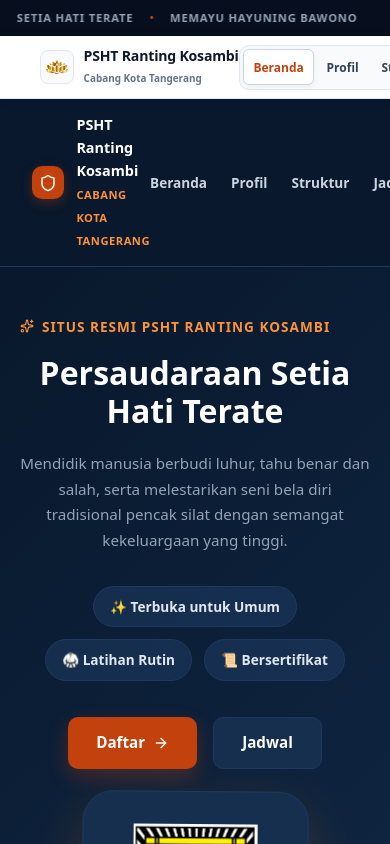
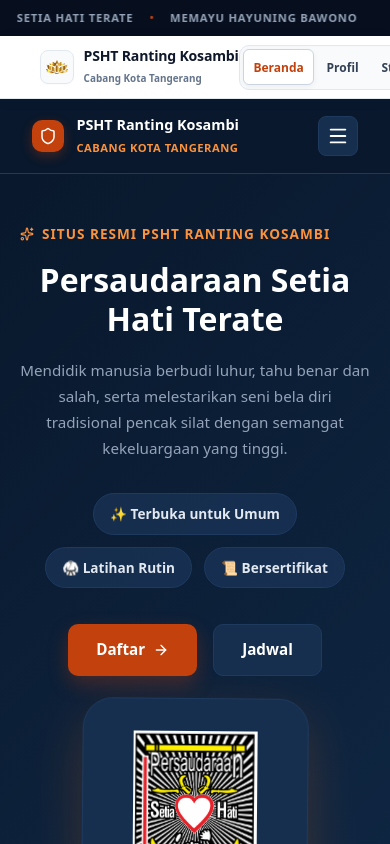
Before and after one commit to fajaralfalich-ux/psht-kosambi-cms., a React (Vite) app: page / in a window 390 px wide. Shown: the top 844 px of the page. Built offline with nearby package versions, Linux system fonts and the light colour scheme.

Commit message:
fix navbar duplicate elements and mobile responsive menu

```diff
--- a/src/pages/Home.jsx
+++ b/src/pages/Home.jsx
@@ -250,6 +250,14 @@ export default function Home() {
           .section-title-light { font-size: 1.75rem !important; }
 
           .gallery-header-flex { flex-direction: column !important; align-items: flex-start !important; gap: 1rem !important; }
+
+          .desktop-menu { display: none !important; }
+          .hamburger-btn { display: flex !important; }
+        }
+
+        @media (min-width: 769px) {
+          .desktop-menu { display: flex !important; }
+          .hamburger-btn { display: none !important; }
         }
       `}</style>
 
@@ -266,7 +274,7 @@ export default function Home() {
             </div>
           </div>
 
-          <div style={styles.navMenuDesktop}>
+          <div className="desktop-menu" style={{ alignItems: 'center', gap: '1.5rem' }}>
             <a href="#beranda" style={styles.navLink}>Beranda</a>
             <a href="#profil" style={styles.navLink}>Profil</a>
             <a href="#struktur" style={styles.navLink}>Struktur</a>
@@ -276,7 +284,7 @@ export default function Home() {
             </button>
           </div>
 
-          <button onClick={() => setIsMobileMenuOpen(true)} style={styles.hamburgerBtn}>
+          <button onClick={() => setIsMobileMenuOpen(true)} className="hamburger-btn" style={styles.hamburgerBtn}>
             <Menu size={22} color="#ffffff" />
           </button>
         </div>
@@ -635,14 +643,6 @@ const styles = {
     letterSpacing: '0.5px',
     display: 'block'
   },
-  navMenuDesktop: {
-    display: 'flex',
-    alignItems: 'center',
-    gap: '1.5rem',
-    '@media (max-width: 768px)': {
-      display: 'none'
-    }
-  },
   navLink: {
     color: '#cbd5e1',
     textDecoration: 'none',
@@ -662,17 +662,13 @@ const styles = {
     boxShadow: '0 4px 12px rgba(194, 65, 12, 0.3)'
   },
   hamburgerBtn: {
-    display: 'none',
     backgroundColor: '#162f4f',
     border: '1px solid #1e3a5f',
     padding: '0.5rem',
     borderRadius: '8px',
     cursor: 'pointer',
-    '@media (max-width: 768px)': {
-      display: 'flex',
-      alignItems: 'center',
-      justifyContent: 'center'
-    }
+    alignItems: 'center',
+    justifyContent: 'center'
   },
 
   mobileDrawerOverlay: {
```
